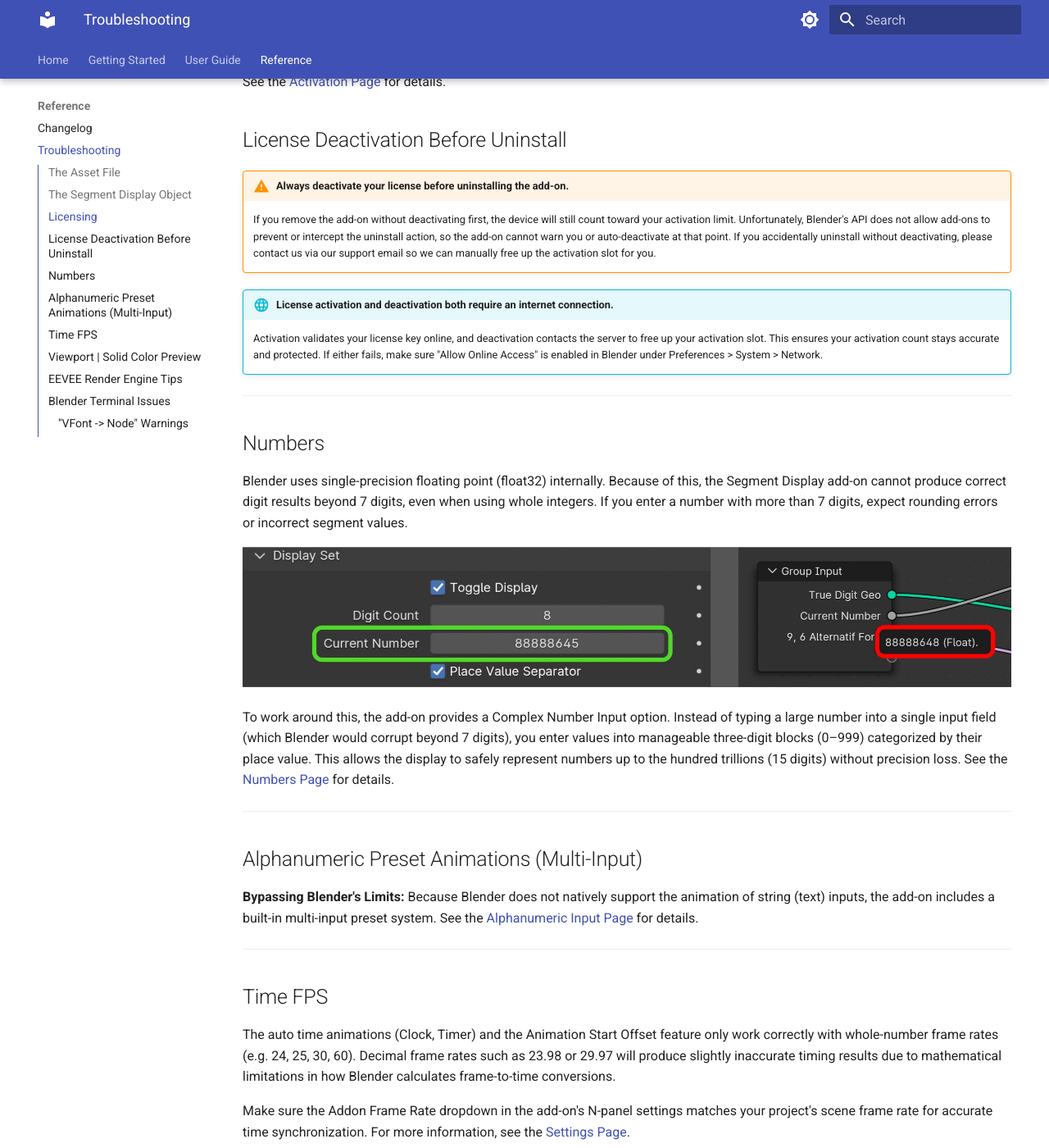
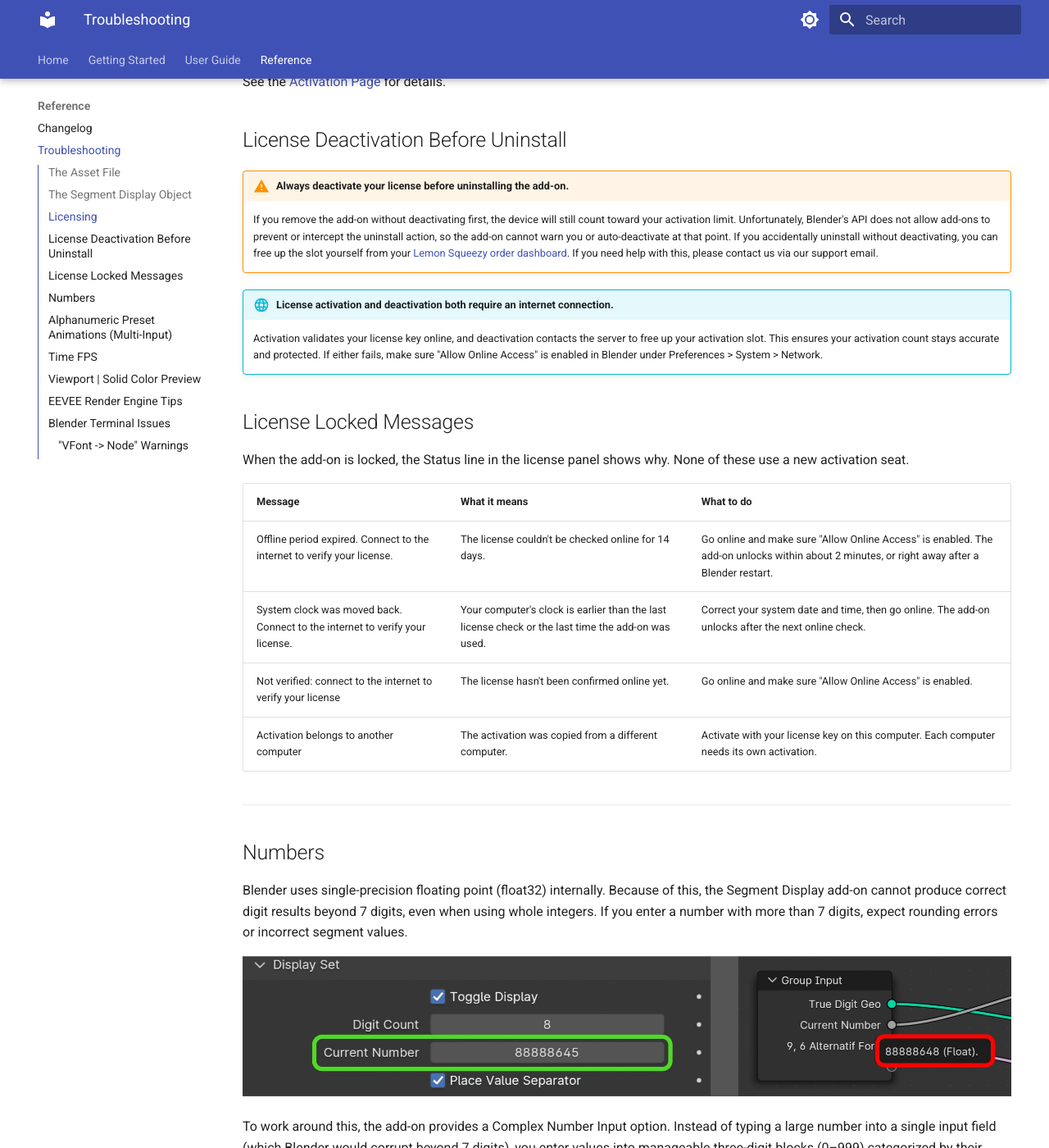
Before and after one commit to ahmetmaya-orion/segment-display-pro-docs, an MkDocs documentation site: the page built from docs/troubleshooting.md, in a window 1280 px wide and 1400 px high, scrolled down 1257 px. Shown: the whole window at 82% size. Built offline with MkDocs 1.6.1 and Material for MkDocs 9.7.7, drawn with Linux system fonts in a browser that asks for light colours.

Commit message:
docs: update licensing pages for offline grace fixes
- installation: new lock message, auto re-check (~2 min), 3-day warning,
  clock rollback note, device-name note
- prefs_and_settings: status reason, (last known) seat count, offline
  warning row, Activate reuses the existing seat
- troubleshooting: self-service deactivation via Lemon dashboard (was
  'email support'), new License Locked Messages table

```diff
--- a/docs/troubleshooting.md
+++ b/docs/troubleshooting.md
@@ -34,10 +34,21 @@
 
 ## License Deactivation Before Uninstall
 !!! warning "Always deactivate your license before uninstalling the add-on."
-     If you remove the add-on without deactivating first, the device will still count toward your activation limit. Unfortunately, Blender's API does not allow add-ons to prevent or intercept the uninstall action, so the add-on cannot warn you or auto-deactivate at that point. If you accidentally uninstall without deactivating, please contact us via our support email so we can manually free up the activation slot for you.
+     If you remove the add-on without deactivating first, the device will still count toward your activation limit. Unfortunately, Blender's API does not allow add-ons to prevent or intercept the uninstall action, so the add-on cannot warn you or auto-deactivate at that point. If you accidentally uninstall without deactivating, you can free up the slot yourself from your <a href="https://app.lemonsqueezy.com/my-orders" target="_blank" rel="noopener">Lemon Squeezy order dashboard</a>. If you need help with this, please contact us via our support email.
 
 !!! internet "License activation and deactivation both require an internet connection."
      Activation validates your license key online, and deactivation contacts the server to free up your activation slot. This ensures your activation count stays accurate and protected. If either fails, make sure "Allow Online Access" is enabled in Blender under Preferences > System > Network.
+
+## License Locked Messages
+
+When the add-on is locked, the Status line in the license panel shows why. None of these use a new activation seat.
+
+| Message | What it means | What to do |
+| ------- | ------------- | ---------- |
+| Offline period expired. Connect to the internet to verify your license. | The license couldn't be checked online for 14 days. | Go online and make sure "Allow Online Access" is enabled. The add-on unlocks within about 2 minutes, or right away after a Blender restart. |
+| System clock was moved back. Connect to the internet to verify your license. | Your computer's clock is earlier than the last license check or the last time the add-on was used. | Correct your system date and time, then go online. The add-on unlocks after the next online check. |
+| Not verified: connect to the internet to verify your license | The license hasn't been confirmed online yet. | Go online and make sure "Allow Online Access" is enabled. |
+| Activation belongs to another computer | The activation was copied from a different computer. | Activate with your license key on this computer. Each computer needs its own activation. |
 
 ---
 
```
Also changed, not shown: docs/installation.md (+6 -1 lines), docs/prefs_and_settings.md (+4 -2 lines).
